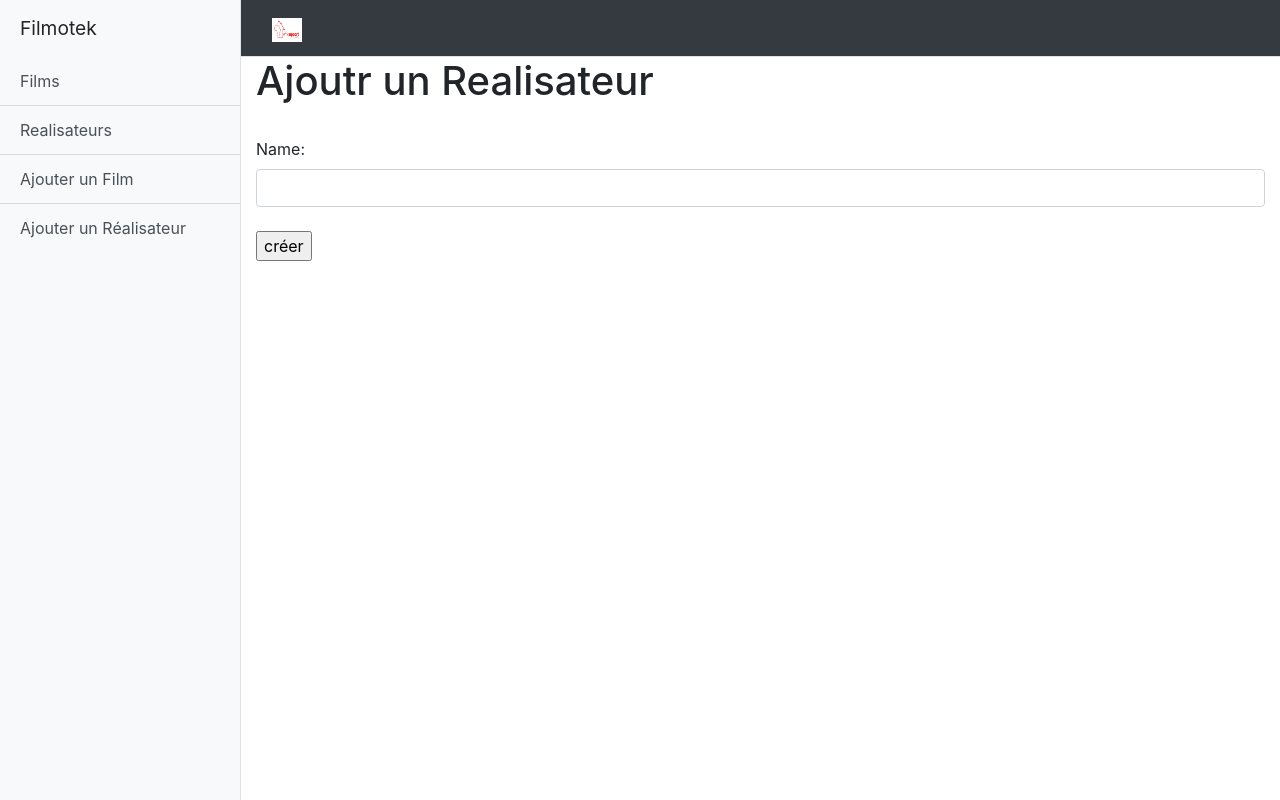
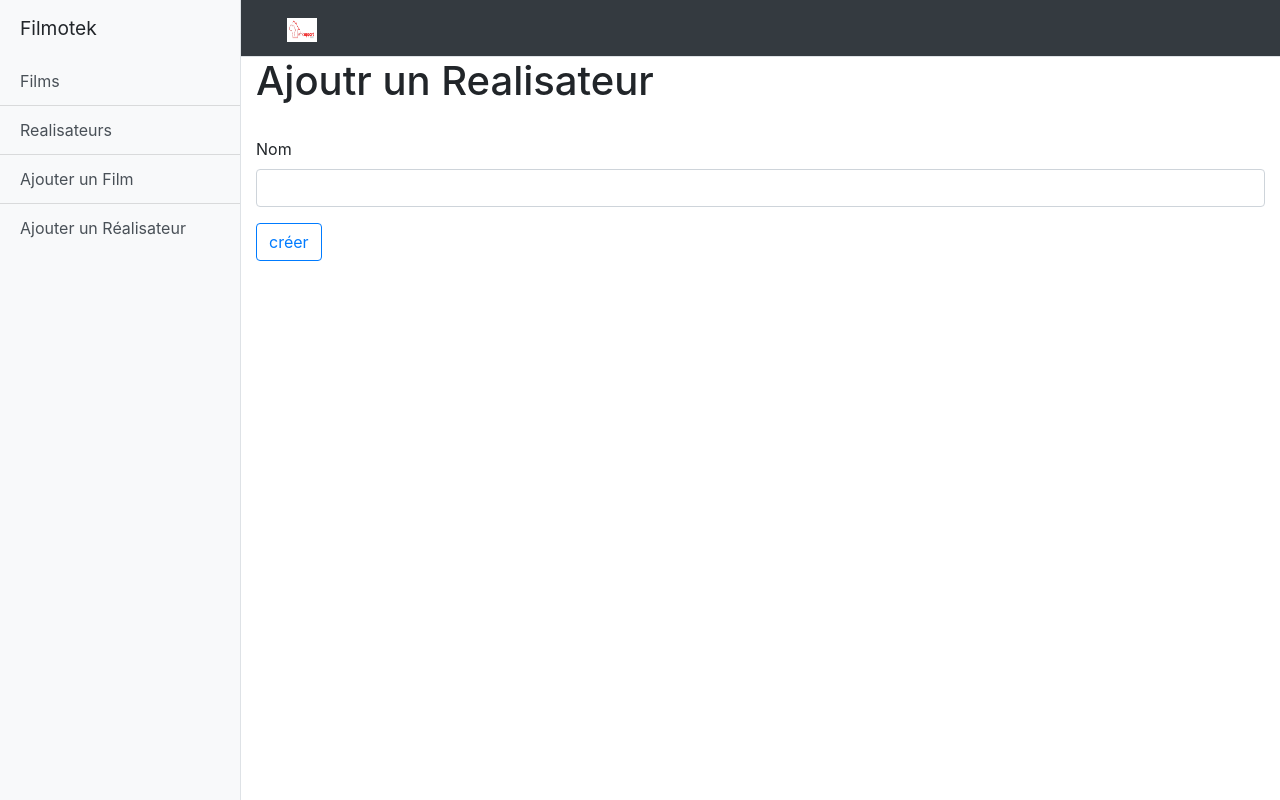
Before and after one commit to sympho1/filmotekpro, a Django app: page /filmotek/add-realisator in a window 1280 px wide. Run offline with Django 3.2, Linux system fonts and the light colour scheme; some libraries are stand-ins or nearby versions.

Commit message:
forms updating

```diff
--- a/filmotek/templates/filmotek/add_realisator.html
+++ b/filmotek/templates/filmotek/add_realisator.html
@@ -3,11 +3,16 @@
 {% block content %}
 <h1>Ajoutr un Realisateur</h1>
 <br>
-<form method="POST">
+<form class="" method="POST">
 {% csrf_token %}
-{{ form }}
-<br>
-<input type="submit" value="créer">
+<div class="mb-3">
+  {{ form.name.errors }}
+  <label for="{{form.name.id_for_label}}" class="form-label" >Nom</label>
+  {{ form.name }}
+</div>
+
+
+<input type="submit" class="btn btn-outline-primary" value="créer">
 </form>
 {% comment %} <form>
   <div class="mb-3">
--- a/templates/base.html
+++ b/templates/base.html
@@ -47,7 +47,7 @@
           <span class="navbar-toggler-icon"></span>
         </button>
 
-        <div class="collapse navbar-collapse" id="navbarSupportedContent">
+        <div class=" container collapse navbar-collapse" id="navbarSupportedContent">
           {% block title %}{% endblock title %}
           <div class="container">
             <a class="navbar-brand" href="#">
```
